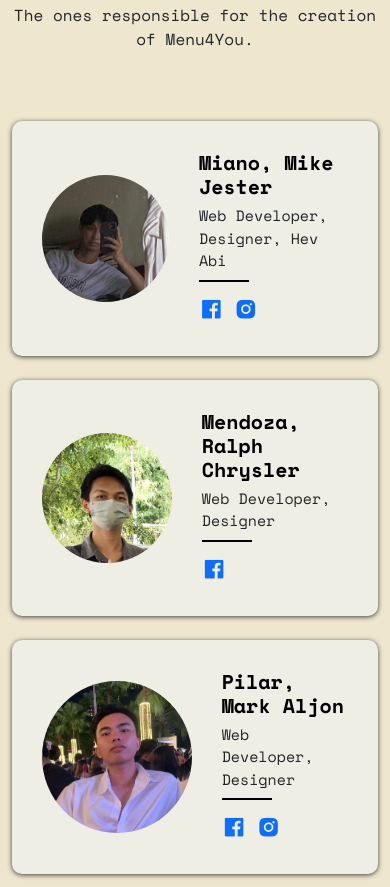
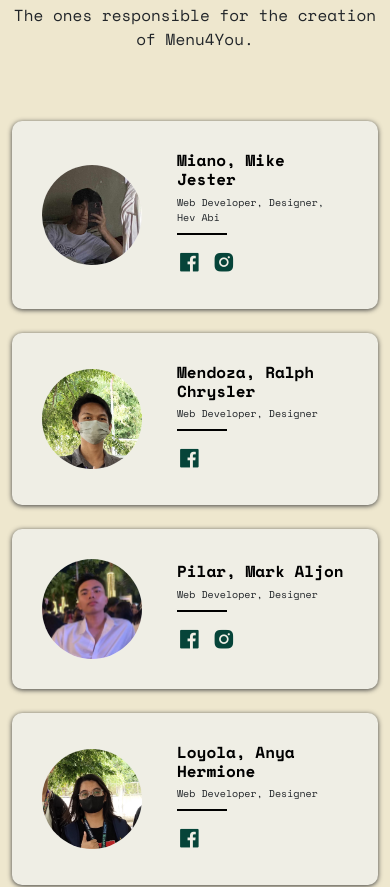
Before and after one commit to yliris/menu4you, a plain HTML site: page about.html in a window 390 px wide. Shown: the part 1039-1926 px from the top of the page. Drawn offline with nearby package versions, Linux system fonts and the light colour scheme.

Commit message:
Update about.css

```diff
--- a/2css/about.css
+++ b/2css/about.css
@@ -13,12 +13,22 @@
     box-shadow: 0px 1px 5px rgb(61, 61, 61);
     border-radius: 10px;
     background:#EFEEE5;
+    width: 100%;
+    margin: auto;
+    display: flex;
+    align-items: center;
 }
 
 .team .member .teampic {
     overflow: hidden;
-    width: 250px;
+    max-width: 100px;
+    height: 100px;
     border-radius: 50%;
+    display: flex;
+    align-items: center;
+    justify-content: center;
+    background-color: white;
+    margin-right: 5px;
 }
 
 .team .member .member-info {
@@ -85,4 +95,37 @@
     position: relative;
     color:rgb(6, 68, 57);
 }
+
+.social-link {
+    color: rgb(6, 68, 57);
+    transition: color 0.2s ease-in-out;
+}
+
+.social-link:hover {
+    color: rgb(17, 154, 129);
+}
+
+@media (max-width: 517px) {
+    .member .member-info span {
+        font-size: smaller;
+    }
+}
+
+@media (max-width: 505px) {
+    .member .member-info h4 {
+        font-size: medium;
+    }
+}
+
+@media (max-width: 485px) {
+    .member .member-info span {
+        font-size: x-small;
+    }
+}
+
+@media (max-width: 375px) {
+    .member .member-info span {
+        font-size: xx-small;
+    }
+}
 /* ABOUT-END */
```
